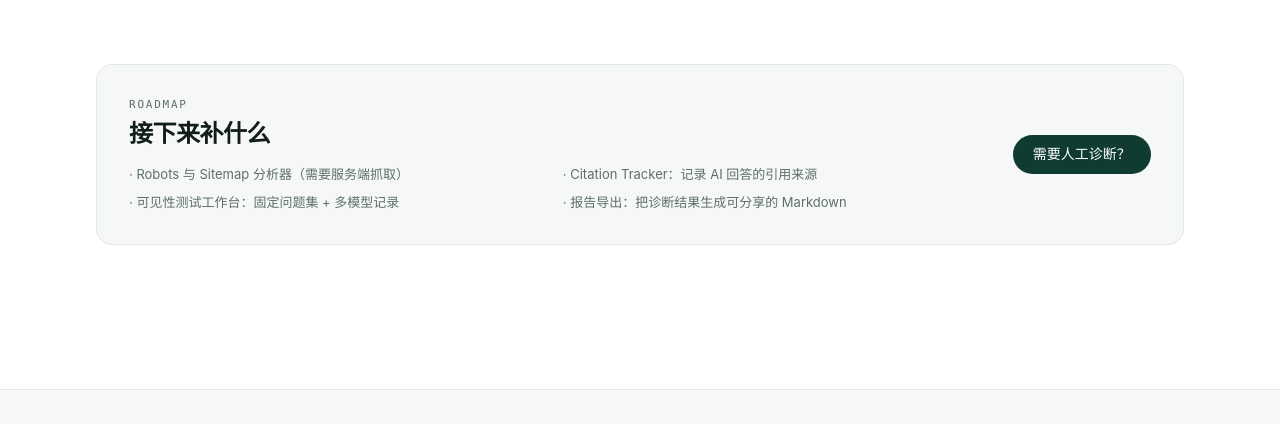
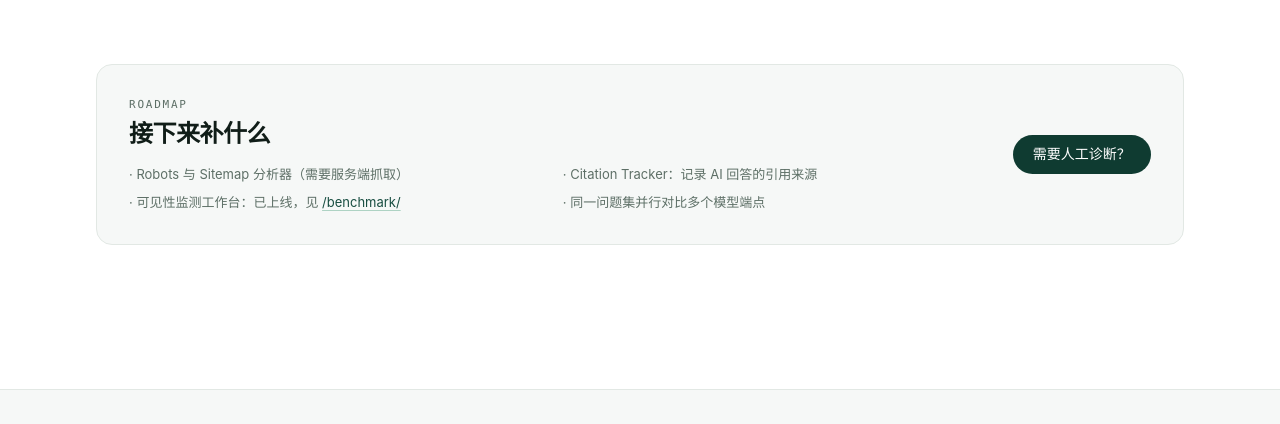
Before and after one commit to fengjutian/GEO-Lab, an Astro site: page /tools in a window 1280 px wide. Shown: the part 1400-1824 px from the top of the page. Built offline with nearby package versions, Linux system fonts and the light colour scheme; Astro itself is replaced by a stand-in of ours.

Commit message:
feat: update tools page to include visibility monitoring workspace link

```diff
--- a/src/pages/tools/index.astro
+++ b/src/pages/tools/index.astro
@@ -103,8 +103,11 @@ const statusLabel = { stable: '可用', beta: 'Beta', planned: '规划中' } as
           <ul class="mt-3 grid gap-2 text-[13px] text-muted sm:grid-cols-2">
             <li>· Robots 与 Sitemap 分析器（需要服务端抓取）</li>
             <li>· Citation Tracker：记录 AI 回答的引用来源</li>
-            <li>· 可见性测试工作台：固定问题集 + 多模型记录</li>
-            <li>· 报告导出：把诊断结果生成可分享的 Markdown</li>
+            <li>
+              · 可见性监测工作台：已上线，见
+              <a href="/benchmark/" class="text-brand-700 link-underline">/benchmark/</a>
+            </li>
+            <li>· 同一问题集并行对比多个模型端点</li>
           </ul>
         </div>
         <a href="/services/" class="btn btn-primary shrink-0">需要人工诊断？</a>
```
Also changed, not shown: README.md.
